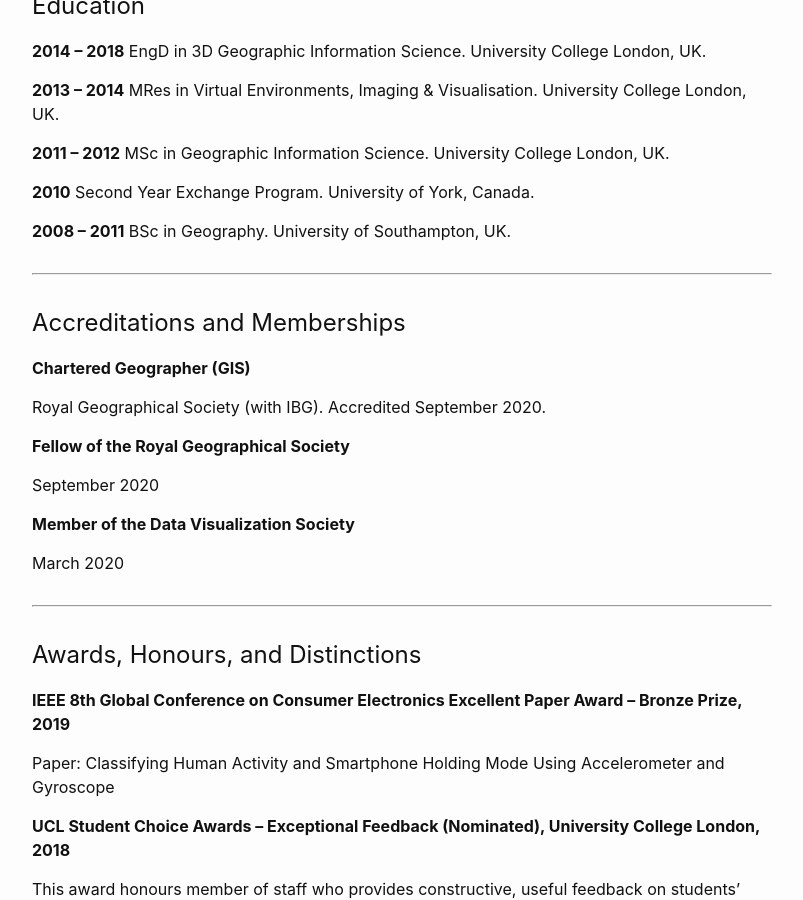
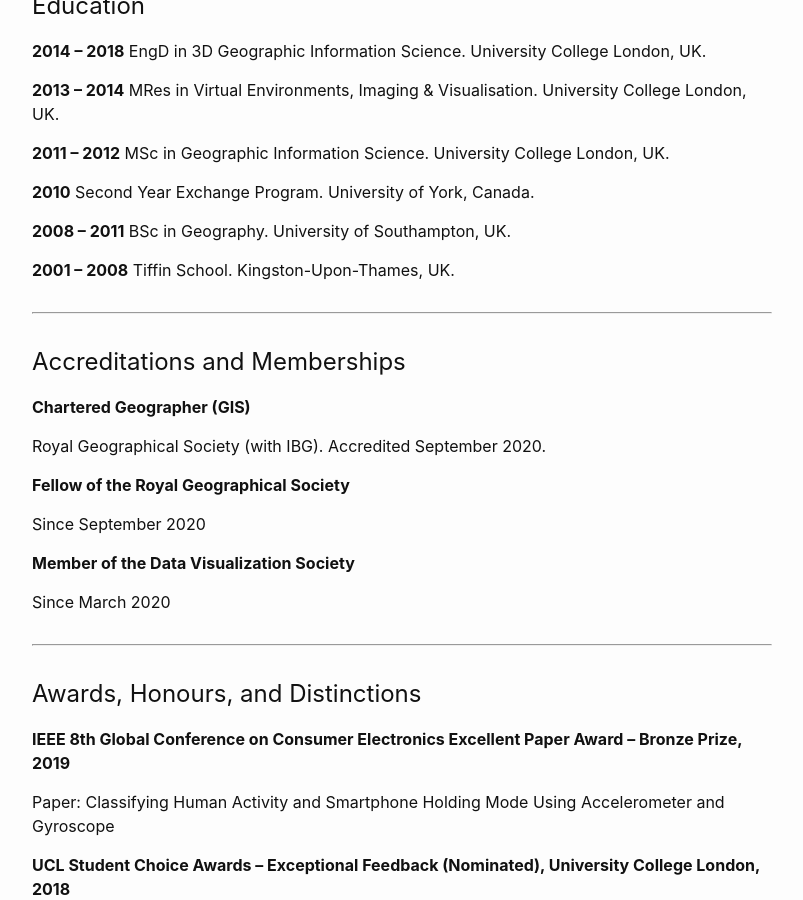
Before and after one commit to kel196/kel196.github.io, a Jekyll site: the page built from index.md, in a window 1280 px wide and 900 px high, scrolled down 1926 px. Shown: the whole window, without its empty margins (238-1041 px from the left). Built offline with Jekyll 4.4.1, drawn with Linux system fonts in a browser that asks for light colours; our own code applies the rules of GitHub Pages for plain Markdown files.

Commit message:
Update index.md

```diff
--- a/index.md
+++ b/index.md
@@ -60,6 +60,8 @@ Peninsular House, 30 Monument Street, London EC3R 8NB United Kingdom
 
 **2008 – 2011** BSc in Geography. University of Southampton, UK.
 
+**2001 – 2008** Tiffin School. Kingston-Upon-Thames, UK.
+
 ---
 ## Accreditations and Memberships
 
@@ -69,11 +71,11 @@ Royal Geographical Society (with IBG). Accredited September 2020.
 
 **Fellow of the Royal Geographical Society**
 
-September 2020
+Since September 2020
 
 **Member of the Data Visualization Society**
 
-March 2020
+Since March 2020
 
 ---
 
```
